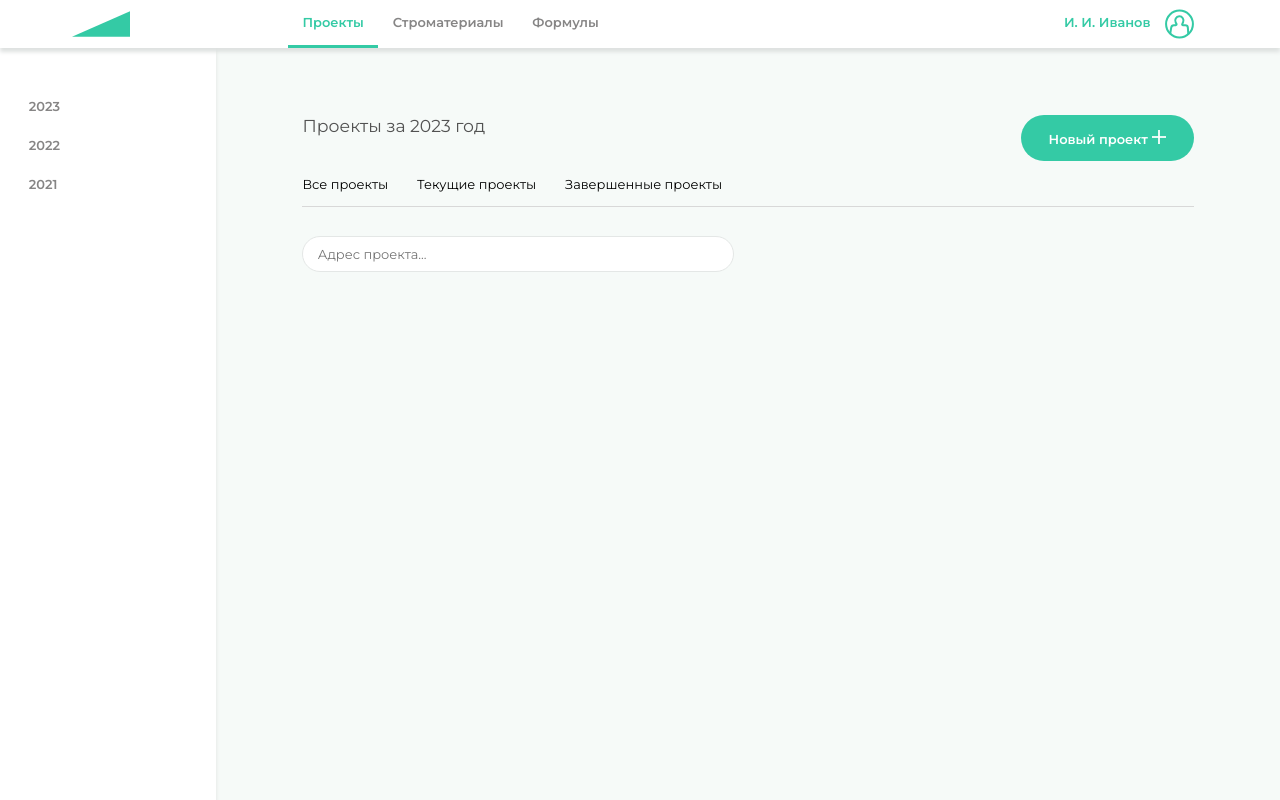
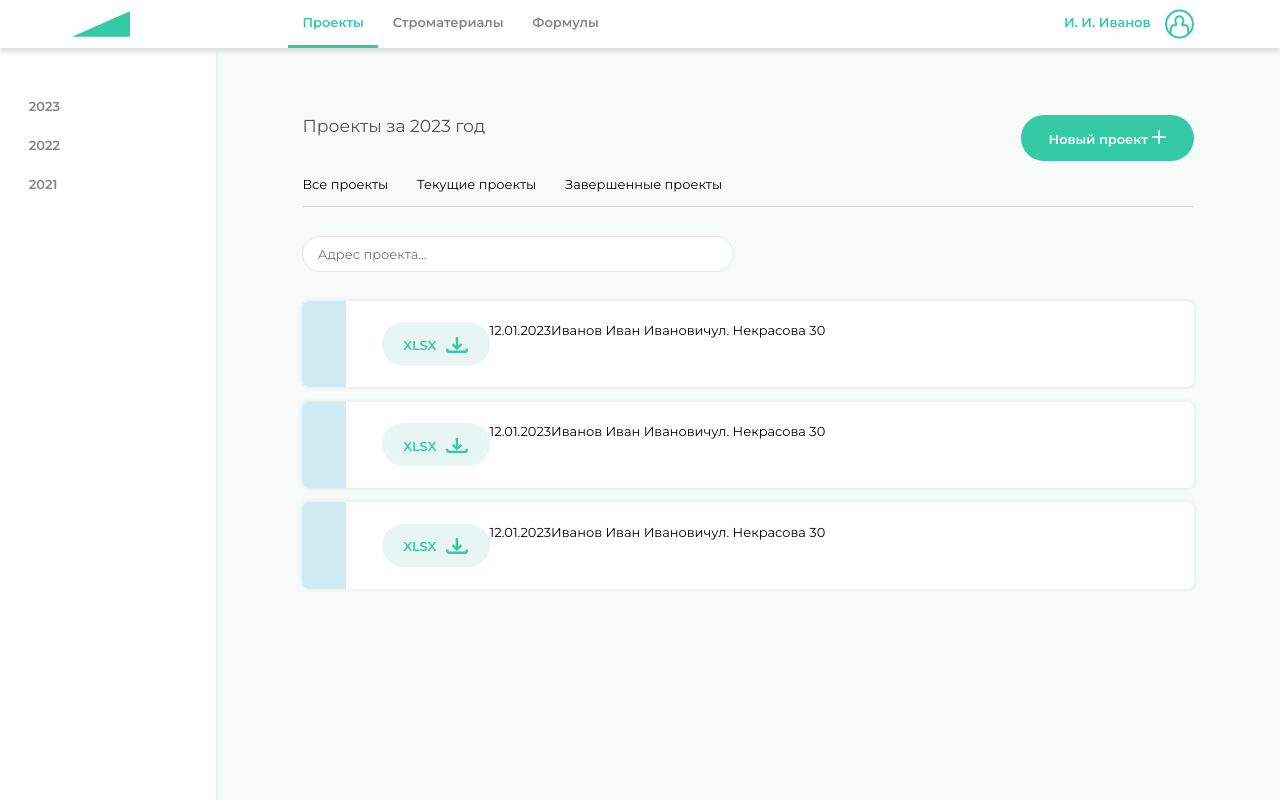
Before and after one commit to MariaSadovn1kova/project_and_resource_management, a Vue app in the folder client/: page /projects in a window 1280 px wide. Built offline with nearby package versions, Linux system fonts and the light colour scheme.

Commit message:
Верстка версточка

```diff
--- a/client/src/App.vue
+++ b/client/src/App.vue
@@ -25,7 +25,7 @@
     font-size: 0.9rem;
 
     .app{
-      height: 100vh;
+      min-height: 100vh;
       background-color: #F6FAF8;
 
       .main__navbar{
--- /dev/null
+++ b/client/src/components/UI/buttons/DownloadButton.vue
@@ -0,0 +1,39 @@
+<template>
+  <button class="download-button__container">
+    <div class="download-button__text">XLSX</div>
+    <img class="download-button__picture" src="@/assets/download__picture.svg">
+  </button>
+</template>
+
+<script>
+export default {
+    name: 'download-button'
+}
+</script>
+
+<style lang="scss" scoped>
+.download-button__container{
+    background-color: #E8F6F3;
+    width: 7.5rem;
+    height: 3rem;
+    display: flex;
+    border-radius: 5rem;
+    padding: 1rem 1.5rem 1rem 1.5rem;
+    justify-content: space-between;
+    border: none;
+
+    .download-button__text{
+        color: #34CAA5;
+        font-weight: 600;
+    }
+
+    .download-button__picture{
+        width: 1.5rem;
+    }
+}
+
+.download-button__container:hover{
+    cursor: pointer;
+}
+
+</style>
--- a/client/src/components/UI/menu/Sidebar.vue
+++ b/client/src/components/UI/menu/Sidebar.vue
@@ -26,7 +26,7 @@ export default {
         width: 15rem;
         background-color: #fff;
         box-shadow: 0px 4px 4px #DEE1E0;
-        height: 100vh;
+        min-height: 100vh;
 
         .sidebar__element{
             padding: 0.8rem 2rem 0.8rem 2rem;
--- a/client/src/components/UI/projects/ProjectItem.vue
+++ b/client/src/components/UI/projects/ProjectItem.vue
@@ -1,15 +1,40 @@
 <template>
-  <div>
-    Карточка
+  <div class="project-item__container">
+    <div class="project__status"></div>
+    <div class="project-info__container">
+      <download-button/>
+      <div class="project__data">12.01.2023</div>
+      <div class="project__client-name">Иванов Иван Иванович</div>
+      <div class="project__address">ул. Некрасова 30</div>
+      <div class="project__bth-box"></div>
+    </div>
   </div>
 </template>
 
 <script>
 export default {
-
+  name: 'project-item'
 }
 </script>
 
-<style>
-
+<style lang="scss" scoped>
+.project-item__container{
+  background-color: #fff;
+  height: 6rem;
+  box-shadow: 0px 0px 4px #DEE1E0;
+  border-radius: 0.5rem;
+  margin-bottom: 1rem;
+  display: flex;
+  .project__status{
+    width: 3rem;
+    height: 100%;
+    background-color: #D0EBF4;
+    border-radius: 0.5rem 0 0 0.5rem;
+  }
+  .project-info__container{
+    padding: 1.5rem 2.5rem 1.5rem 2.5rem;
+    display: flex;
+    justify-content: end;
+  }
+}
 </style>
--- /dev/null
+++ b/client/src/components/UI/projects/ProjectList.vue
@@ -0,0 +1,20 @@
+<template>
+  <div class="projectp-list__container">
+    <project-item/>
+    <project-item/>
+    <project-item/>
+  </div>
+</template>
+
+<script>
+export default {
+ name: 'project-list'
+}
+</script>
+
+<style lang="scss" scoped>
+.projectp-list__container{
+    padding-top: 2rem;
+    margin-bottom: 6rem;
+}
+</style>
--- a/client/src/views/Projects.vue
+++ b/client/src/views/Projects.vue
@@ -11,6 +11,7 @@
     </div>
     <local-navbar/>
     <input class="projects__search" type="text" placeholder="Адрес проекта...">
+    <project-list/>
   </div>
 </template>
 
```
Also changed, not shown: client/src/components/index.js (+6 -2 lines), client/src/assets/download__picture.svg (added), client/src/components/UI/buttons/CustomButton.vue (renamed from client/src/components/UI/CustomButton.vue).
